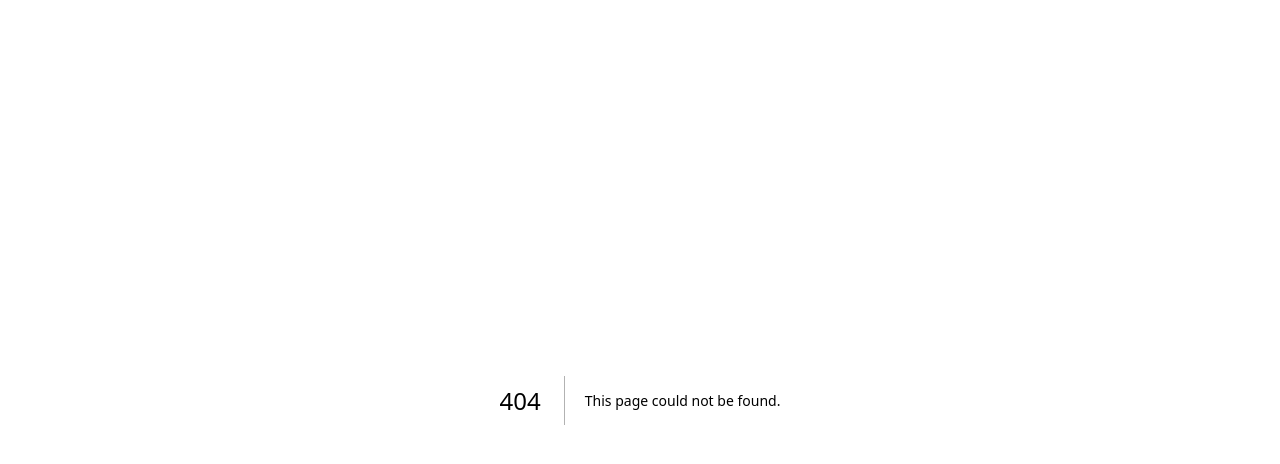
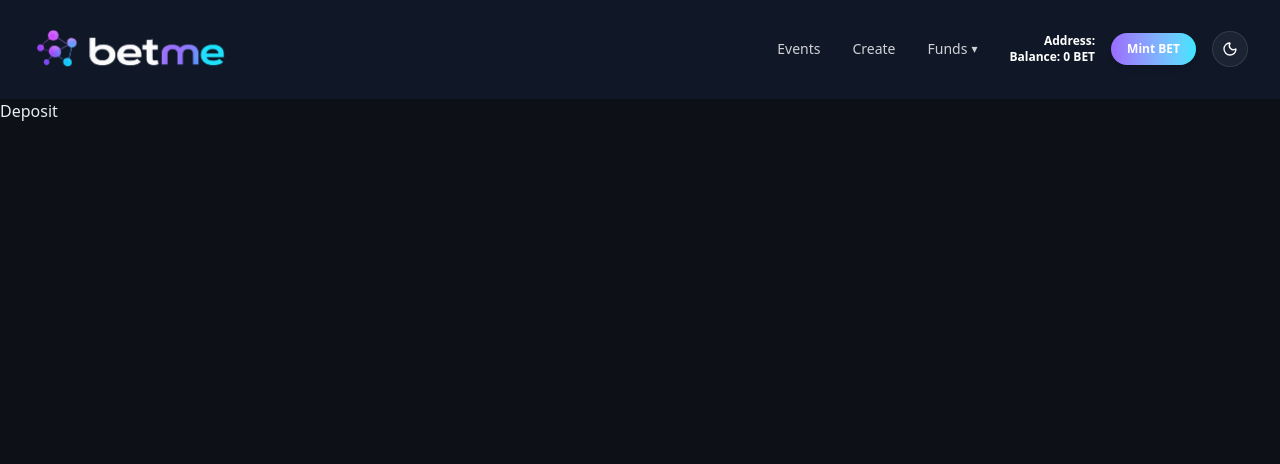
Before and after one commit to EnterpriseDeveloper/bettery_next, a Next.js app: page /deposit in a window 1280 px wide. Before the commit this address had no page. Shown: the top 464 px of the page. Built offline with nearby package versions, Linux system fonts and the light colour scheme; no server answers.

Commit message:
work on deposit and witdraw

```diff
--- a/app/bridge/page.tsx
+++ /dev/null
@@ -1,18 +0,0 @@
-"use client";
-import Bridge from "@/components/block/bridge";
-import { useWalletStore } from "../../store/useWalletStore";
-import { txWithdrawal } from "@/tx/bridge";
-import Navbar from "@/components/block/navbar";
-export default function Page() {
-  const { address, signer } = useWalletStore();
-
-  const setWithdrawal = async (receiver: string, amount: string) => {
-    await txWithdrawal(signer!, address!, receiver, amount);
-  };
-  return (
-    <div>
-      <Navbar />
-      <Bridge setWithdrawal={setWithdrawal} />
-    </div>
-  );
-}
--- a/app/create/page.tsx
+++ b/app/create/page.tsx
@@ -179,7 +179,7 @@ export default function Page() {
                   <select
                     value={category}
                     onChange={(e) => setCategory(e.target.value)}
-                    className="w-full appearance-none rounded-xl border border-slate-200 bg-slate-50 p-3.5 pr-10 text-sm text-slate-900 outline-none transition focus:border-[#9A6BFF] focus:ring-2 focus:ring-[#9A6BFF]/20 dark:border-white/10 dark:bg-black/40 dark:text-slate-100"
+                    className="w-full appearance-none rounded-xl border border-slate-200 bg-slate-50 p-3.5 pr-10 text-sm text-slate-900 outline-none transition focus:border-[#9A6BFF] focus:ring-2 focus:ring-[#9A6BFF]/20 dark:border-white/10 dark:bg-black/40 dark:text-slate-100 cursor-pointer"
                   >
                     {categories.map((c) => (
                       <option key={c.id} value={c.name}>
@@ -208,7 +208,7 @@ export default function Page() {
                       }
                     }}
                     min={new Date().toISOString().slice(0, 16)}
-                    className={`w-full rounded-xl p-3.5 text-sm outline-none transition [color-scheme:light] dark:[color-scheme:dark] ${
+                    className={`w-full rounded-xl p-3.5 text-sm outline-none transition [color-scheme:light] dark:[color-scheme:dark] cursor-pointer ${
                       endDateError
                         ? "border border-red-500 bg-red-50 text-red-900 focus:border-red-500 focus:ring-2 focus:ring-red-500/20 dark:border-red-500 dark:bg-black/60 dark:text-red-300"
                         : "border border-slate-200 bg-slate-50 text-slate-900 focus:border-[#9A6BFF] focus:ring-2 focus:ring-[#9A6BFF]/20 dark:border-white/10 dark:bg-black/40 dark:text-slate-100"
@@ -230,7 +230,7 @@ export default function Page() {
                 <button
                   type="button"
                   onClick={handleAddAnswer}
-                  className="inline-flex items-center gap-1 text-xs font-semibold text-[#3CE6FF] hover:underline"
+                  className="inline-flex items-center gap-1 text-xs font-semibold text-[#3CE6FF] hover:underline cursor-pointer"
                 >
                   <PlusCircle className="h-3.5 w-3.5" />
                   Add option
@@ -257,7 +257,7 @@ export default function Page() {
                       <button
                         type="button"
                         onClick={() => handleRemoveAnswer(index)}
-                        className="ml-2 text-xs font-semibold text-slate-400 hover:text-red-400"
+                        className="ml-2 text-xs font-semibold text-slate-400 hover:text-red-400 cursor-pointer"
                       >
                         Remove
                       </button>
@@ -292,7 +292,7 @@ export default function Page() {
               <button
                 type="submit"
                 disabled={submitting}
-                className="flex w-full items-center justify-center gap-2 rounded-xl bg-gradient-to-r from-[#9A6BFF] to-[#3CE6FF] p-4 text-lg font-bold text-white shadow-lg transition hover:shadow-xl hover:-translate-y-0.5 disabled:opacity-60 disabled:hover:translate-y-0"
+                className="flex w-full items-center justify-center gap-2 rounded-xl bg-gradient-to-r from-[#9A6BFF] to-[#3CE6FF] p-4 text-lg font-bold text-white shadow-lg transition hover:shadow-xl hover:-translate-y-0.5 disabled:opacity-60 disabled:hover:translate-y-0 cursor-pointer"
               >
                 {submitting && (
                   <span className="h-5 w-5 animate-spin rounded-full border-2 border-white/60 border-t-transparent" />
--- /dev/null
+++ b/app/deposit/page.tsx
@@ -0,0 +1,11 @@
+"use client";
+import Navbar from "@/components/block/navbar";
+
+export default function Page() {
+  return (
+    <div>
+      <Navbar />
+      <p>Deposit</p>
+    </div>
+  );
+}
--- a/components/block/bridge.tsx
+++ b/app/withdraw/page.tsx
@@ -1,10 +1,20 @@
+"use client";
+import { useWalletStore } from "../../store/useWalletStore";
+import { txWithdrawal } from "@/tx/bridge";
+import Navbar from "@/components/block/navbar";
 import { useState } from "react";
 
-export default function Bridge({ setWithdrawal }: any) {
+export default function Page() {
   const [amount, setAmount] = useState("0");
   const [receiver, setReceiver] = useState("");
+  const { address, signer } = useWalletStore();
+
+  const setWithdrawal = async (receiver: string, amount: string) => {
+    await txWithdrawal(signer!, address!, receiver, amount);
+  };
   return (
     <div>
+      <Navbar />
       <div>
         <label className="block text-sm/6 font-medium text-white">
           Receiver:
--- a/components/block/navbar.tsx
+++ b/components/block/navbar.tsx
@@ -10,6 +10,7 @@ type Theme = "light" | "dark";
 
 export default function Navbar() {
   const [mobileMenuOpen, setMobileMenuOpen] = useState(false);
+  const [fundsOpen, setFundsOpen] = useState(false);
   const [theme, setTheme] = useState<Theme>(() => {
     if (typeof window === "undefined") {
       return "dark";
@@ -126,15 +127,59 @@ export default function Navbar() {
           </button>
         </div>
         <div className="hidden lg:flex lg:items-center lg:gap-x-8">
-          <Link className="text-sm/6 font-semibold text-white" href="/app">
+          <Link
+            href="/app"
+            className="text-sm font-medium text-white/80 hover:text-white transition-colors"
+          >
             Events
           </Link>
-          <Link className="text-sm/6 font-semibold text-white" href="/create">
+          <Link
+            href="/create"
+            className="text-sm font-medium text-white/80 hover:text-white transition-colors"
+          >
             Create
           </Link>
-          <Link className="text-sm/6 font-semibold text-white" href="/bridge">
-            Bridge
-          </Link>
+          <div className="relative">
+            <button
+              type="button"
+              onClick={() => setFundsOpen((o) => !o)}
+              className="flex items-center gap-1 text-sm font-medium text-white/80 hover:text-white transition-colors"
+            >
+              Funds
+              <span
+                className={`text-xs transition-transform ${
+                  fundsOpen ? "rotate-180" : ""
+                }`}
+              >
+                ▾
+              </span>
+            </button>
+            {fundsOpen && (
+              <>
+                <div
+                  className="fixed inset-0 z-10"
+                  aria-hidden
+                  onClick={() => setFundsOpen(false)}
+                />
+                <div className="absolute right-0 z-20 mt-2 w-40 rounded-xl border border-white/10 bg-black/90 py-1 shadow-lg">
+                  <Link
+                    href="/deposit"
+                    className="block px-4 py-2 text-sm text-white/80 hover:text-white hover:bg-white/10 transition-colors"
+                    onClick={() => setFundsOpen(false)}
+                  >
+                    Deposit
+                  </Link>
+                  <Link
+                    href="/withdraw"
+                    className="block px-4 py-2 text-sm text-white/80 hover:text-white hover:bg-white/10 transition-colors"
+                    onClick={() => setFundsOpen(false)}
+                  >
+                    Withdraw
+                  </Link>
+                </div>
+              </>
+            )}
+          </div>
           <div className="flex items-center gap-4">
             {isConnected ? (
               <div className="text-xs font-semibold text-white text-right">
@@ -180,18 +225,13 @@ export default function Navbar() {
             aria-label="Mobile menu"
           >
             <div className="flex items-center justify-between">
-              <Link
-                href="/"
-                className="-m-1.5 p-1.5"
-                onClick={() => setMobileMenuOpen(false)}
-              >
-                <span className="sr-only">Bettery</span>
+              <Link href="/app" className="flex items-center">
                 <Image
+                  src="/icon.png"
+                  alt="BetMe logo"
                   width={32}
                   height={32}
-                  alt=""
-                  src="https://tailwindcss.com/plus-assets/img/logos/mark.svg?color=indigo&shade=500"
-                  className="h-8 w-auto"
+                  priority
                 />
               </Link>
               <button
@@ -209,23 +249,30 @@ export default function Navbar() {
                   <Link
                     href="/app"
                     onClick={() => setMobileMenuOpen(false)}
-                    className="-mx-3 block rounded-lg px-3 py-2 text-base/7 font-semibold text-white hover:bg-white/5"
+                    className="-mx-3 block rounded-lg px-3 py-2 text-sm font-medium text-white/80 hover:text-white hover:bg-white/10 transition-colors"
                   >
                     Events
                   </Link>
                   <Link
                     href="/create"
                     onClick={() => setMobileMenuOpen(false)}
-                    className="-mx-3 block rounded-lg px-3 py-2 text-base/7 font-semibold text-white hover:bg-white/5"
+                    className="-mx-3 block rounded-lg px-3 py-2 text-sm font-medium text-white/80 hover:text-white hover:bg-white/10 transition-colors"
                   >
                     Create
                   </Link>
                   <Link
-                    href="/bridge"
+                    href="/deposit"
                     onClick={() => setMobileMenuOpen(false)}
-                    className="-mx-3 block rounded-lg px-3 py-2 text-base/7 font-semibold text-white hover:bg-white/5"
+                    className="-mx-3 block rounded-lg px-3 py-2 text-sm font-medium text-white/80 hover:text-white hover:bg-white/10 transition-colors"
                   >
-                    Bridge
+                    Deposit
+                  </Link>
+                  <Link
+                    href="/withdraw"
+                    onClick={() => setMobileMenuOpen(false)}
+                    className="-mx-3 block rounded-lg px-3 py-2 text-sm font-medium text-white/80 hover:text-white hover:bg-white/10 transition-colors"
+                  >
+                    Withdraw
                   </Link>
                 </div>
               </div>
```
